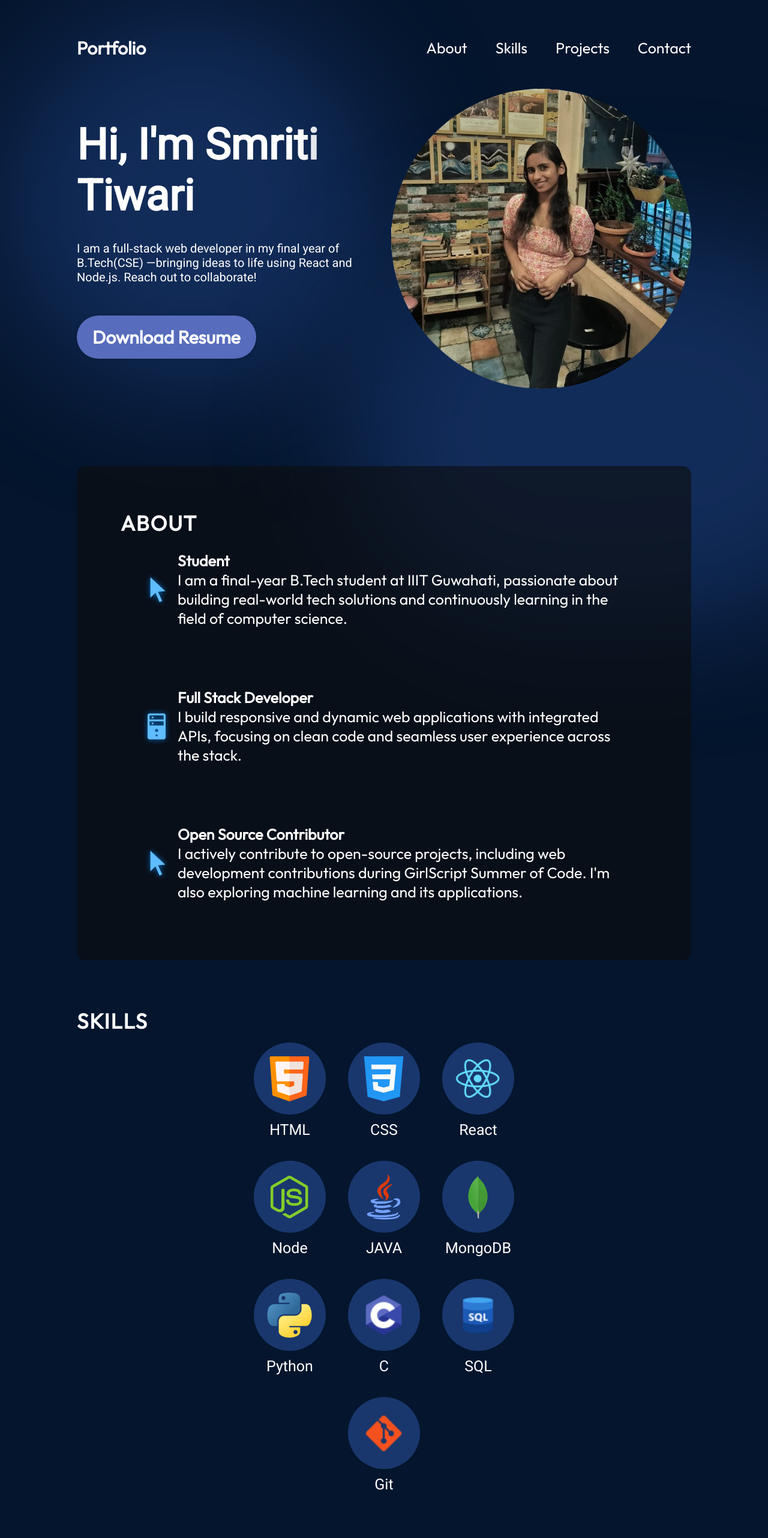
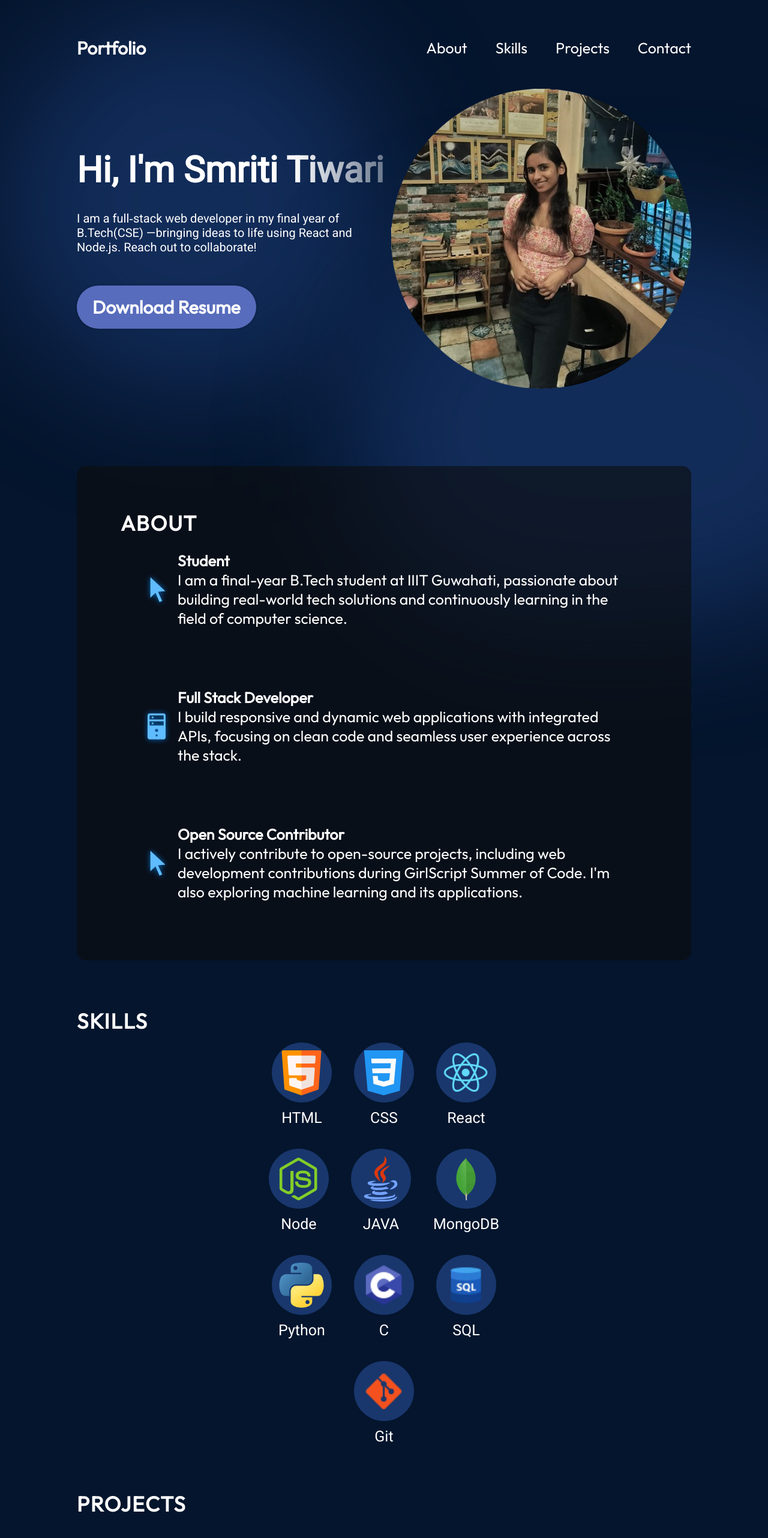
Before and after one commit to Smriti780/Portfolio, a React (Vite) app: page / in a window 1280 px wide. Shown: the top 2564 px of the page at 60% size. Built offline with nearby package versions, Linux system fonts and the light colour scheme.

Commit message:
commited

```diff
--- a/src/components/Experience/Experience.module.css
+++ b/src/components/Experience/Experience.module.css
@@ -26,7 +26,7 @@
   width: 45%;
   display: flex;
   flex-wrap: wrap;
-  gap: 37px;
+  gap: 34px;
 }
 
 .skill {
@@ -42,8 +42,8 @@
   display: flex;
   align-items: center;
   justify-content: center;
-  width: 120px;
-  height: 120px;
+  width: 100px;
+  height: 100px;
 }
 
 .skillImageContainer img {
--- a/src/components/Hero/Hero.jsx
+++ b/src/components/Hero/Hero.jsx
@@ -6,7 +6,7 @@ export const Hero = () => {
   return (
     <section className={styles.container}>
       <div className={styles.content}>
-        <h3 className={styles.title}>Hi, I'm Smriti Tiwari</h3>
+        <h4 className={styles.title}>Hi, I'm Smriti Tiwari</h4>
         <p className={styles.description}>
           I am a full‑stack web developer in my final year of B.Tech(CSE) —bringing ideas
           to life using React and Node.js. Reach out to collaborate!
--- a/src/components/Hero/Hero.module.css
+++ b/src/components/Hero/Hero.module.css
@@ -20,8 +20,8 @@
 }
 
 .title {
-  font-size: 72px;
-  font-weight: 900;
+  font-size: 60px;
+  font-weight: 800;
   margin-bottom: 33px;
   font-family: var(--font-roboto);
   background: linear-gradient(
--- a/src/data/projects.json
+++ b/src/data/projects.json
@@ -35,7 +35,7 @@
     "title": "QuickCart",
     "imageSrc": "projects/blinkit.png",
     "description": "A full-stack Blinkit clone using React, Tailwind CSS, Node.js, Express, and MongoDB. It features a responsive UI, admin panel, secure auth, product management, Stripe payments, and dynamic cart/checkout flow.",
-    "skills": ["React", "Node", "MongoDB", "Cloudinary","Resend API"],
+    "skills": ["React", "Node", "MongoDB","Express", "Cloudinary"],
     "demo": "https://quick-cart-e-commerce-k4fg.vercel.app/",
     "source": "https://github.com/Smriti780/QuickCart_E-Commerce"
   },
@@ -43,7 +43,7 @@
     "title": "Weather App",
     "imageSrc": "projects/weather.png",
     "description": "A dynamic, responsive weather app that integrates the OpenWeather API to fetch and display real-time temperature, humidity, wind speed, and weather conditions. ",
-    "skills": ["HTML", "CSS", "JavaScript","Responsive Design", "OpenWeather API"],
+    "skills": ["HTML", "CSS", "JavaScript", "OpenWeather API"],
     "demo": "https://github.com/Smriti780/Weather-App",
     "source": "https://github.com/Smriti780/Weather-App"
   }
```
